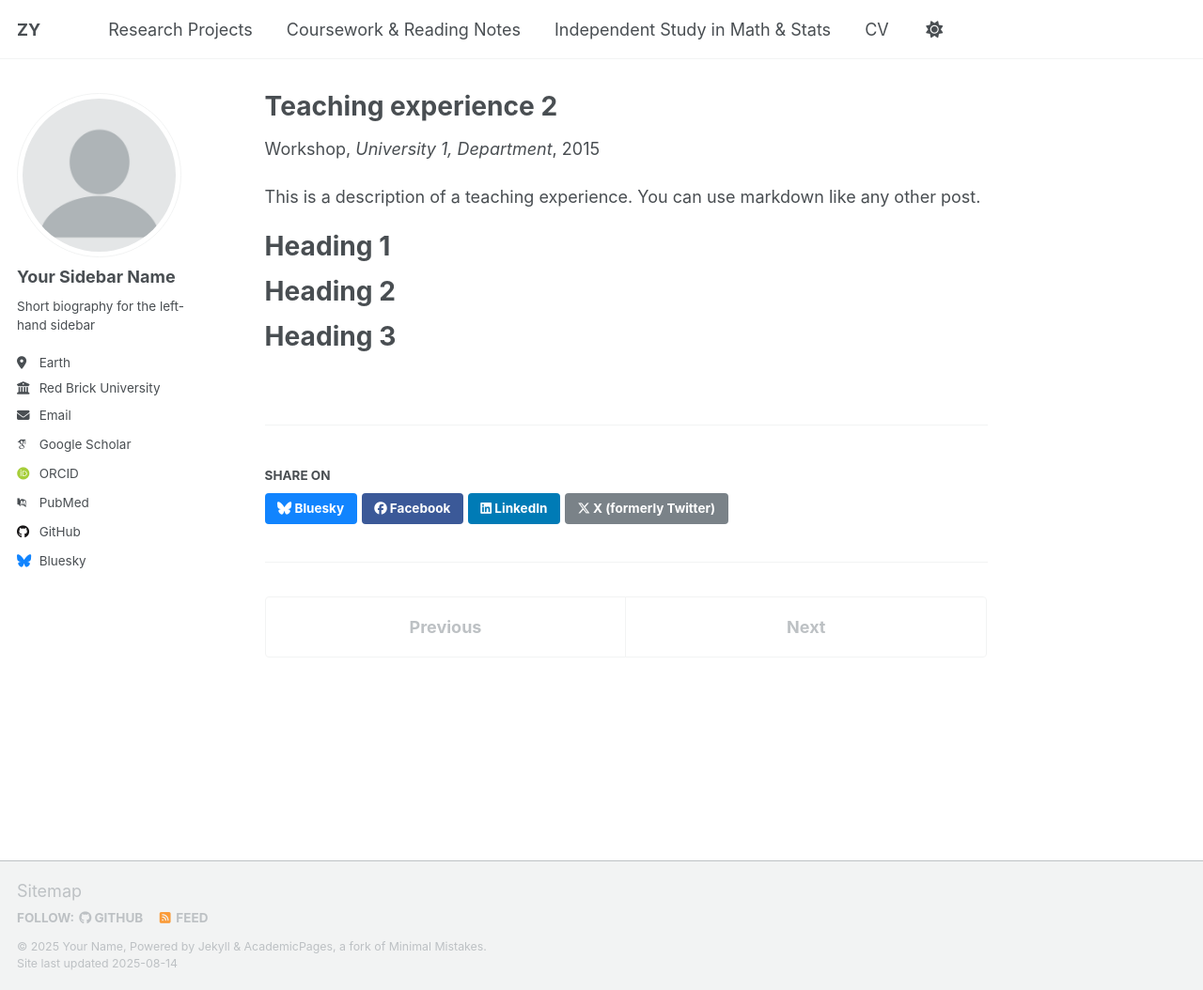
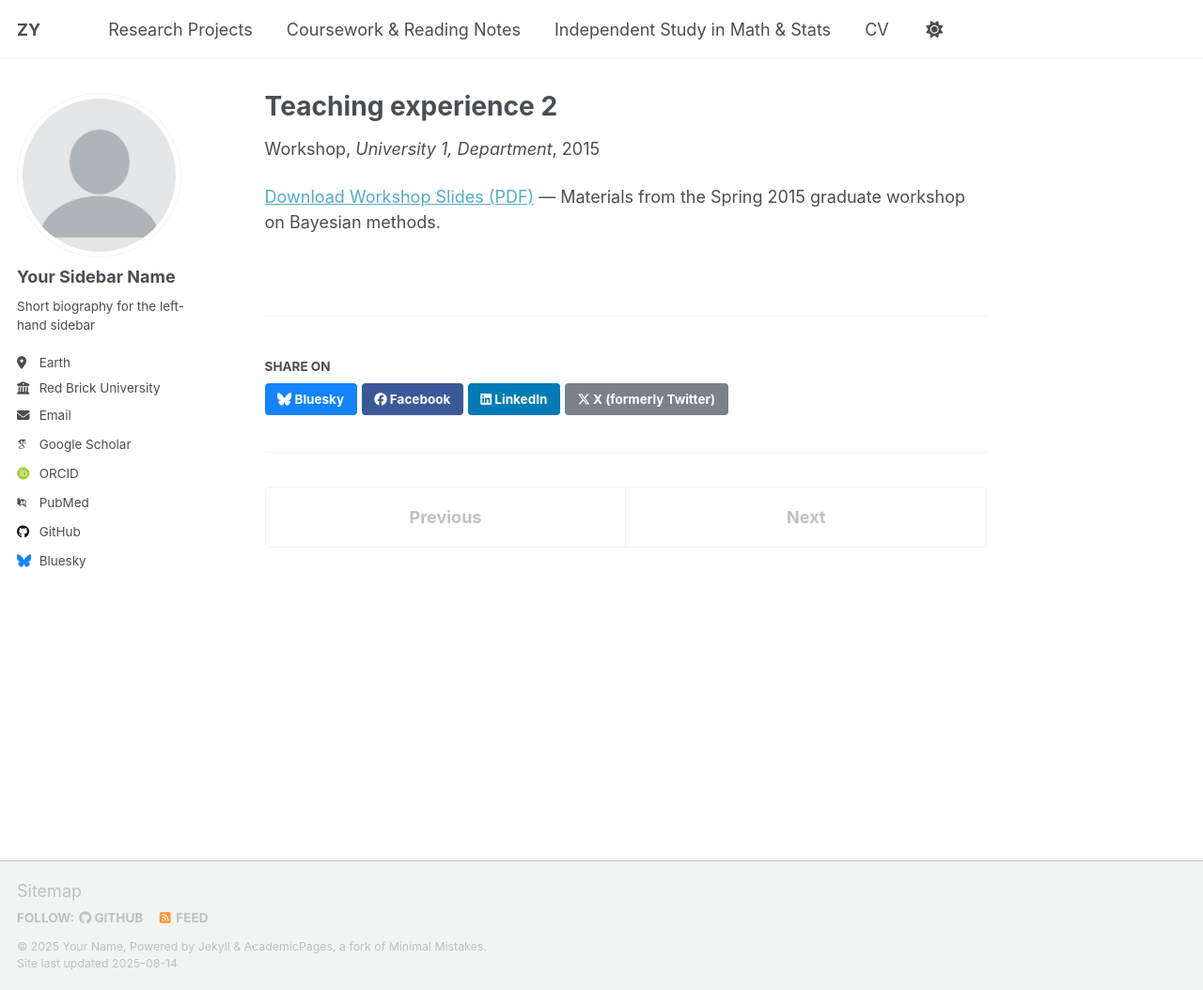
Before and after one commit to t-aozy/t-aozy.github.io, a Jekyll site: the page built from _teaching/2015-spring-teaching-2.md, in a window 1280 px wide and 1054 px high. Shown: the whole window at 94% size. Built offline with Jekyll 4.4.1, drawn with Linux system fonts in a browser that asks for light colours; some web fonts are replaced; a script that is not in the unit is left out.

Commit message:
Update 2015-spring-teaching-2.md

```diff
--- a/_teaching/2015-spring-teaching-2.md
+++ b/_teaching/2015-spring-teaching-2.md
@@ -8,13 +8,4 @@ date: 2015-01-01
 location: "City, Country"
 ---
 
-This is a description of a teaching experience. You can use markdown like any other post.
-
-Heading 1
-======
-
-Heading 2
-======
-
-Heading 3
-======
+[Download Workshop Slides (PDF)](/teaching/Slide9aa.pdf) — Materials from the Spring 2015 graduate workshop on Bayesian methods.
```
